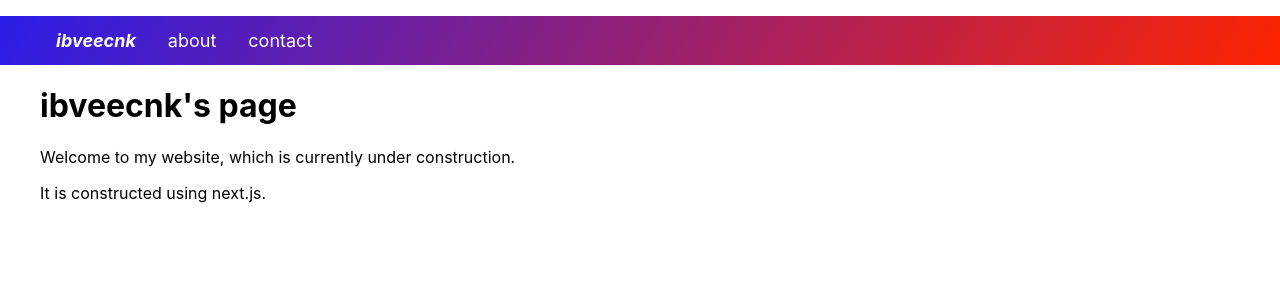
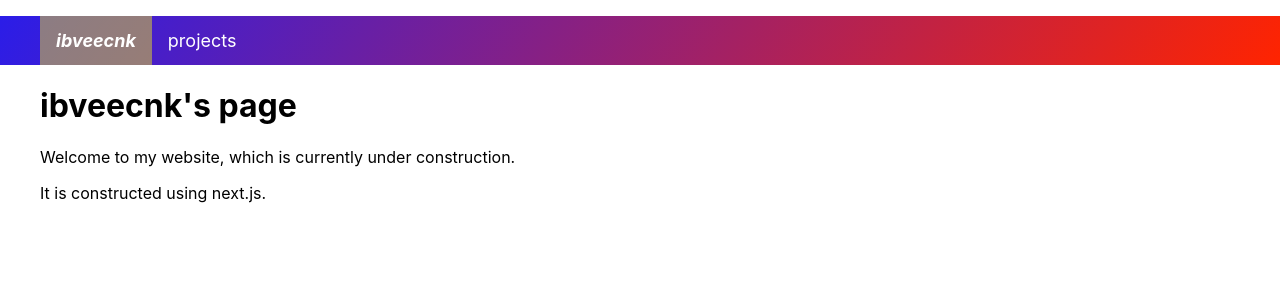
Before and after one commit to ibveecnk/personalWebsite, a Next.js app: page / in a window 1280 px wide. Shown: the top 300 px of the page. Built offline with nearby package versions, Linux system fonts and the light colour scheme.

Commit message:
Add github api fetching for Profile data

```diff
--- a/components/header.js
+++ b/components/header.js
@@ -15,14 +15,9 @@ function Header({ page }) {
                 </a>
               </Link>
             </li>
-            <li className={page == "about" ? "active" : ""}>
-              <Link href="/about">
-                <a>about</a>
-              </Link>
-            </li>
-            <li className={page == "contact" ? "active" : ""}>
-              <Link href="/contact">
-                <a>contact</a>
+            <li className={page == "projects" ? "active" : ""}>
+              <Link href="/projects">
+                <a>projects</a>
               </Link>
             </li>
           </ul>
--- a/package.json
+++ b/package.json
@@ -10,6 +10,7 @@
     "deploy": "yarn build && yarn export"
   },
   "dependencies": {
+    "@octokit/rest": "^18.3.4",
     "next": "10.0.7",
     "react": "17.0.1",
     "react-dom": "17.0.1"
--- a/styles/header.css
+++ b/styles/header.css
@@ -8,6 +8,10 @@ ul.navContainer {
 
 ul > li {
   float: left;
+}
+
+a.mainName {
+  background-color: rgba(226, 214, 43, 0.514);
 }
 
 li a {
```
Also changed, not shown: pages/about.js (deleted, +0 -9 lines), pages/contact.js (deleted, +0 -9 lines), pages/projects.js (added, +32 -0 lines), 1 other file (tests, documents, lock files or other folders).
